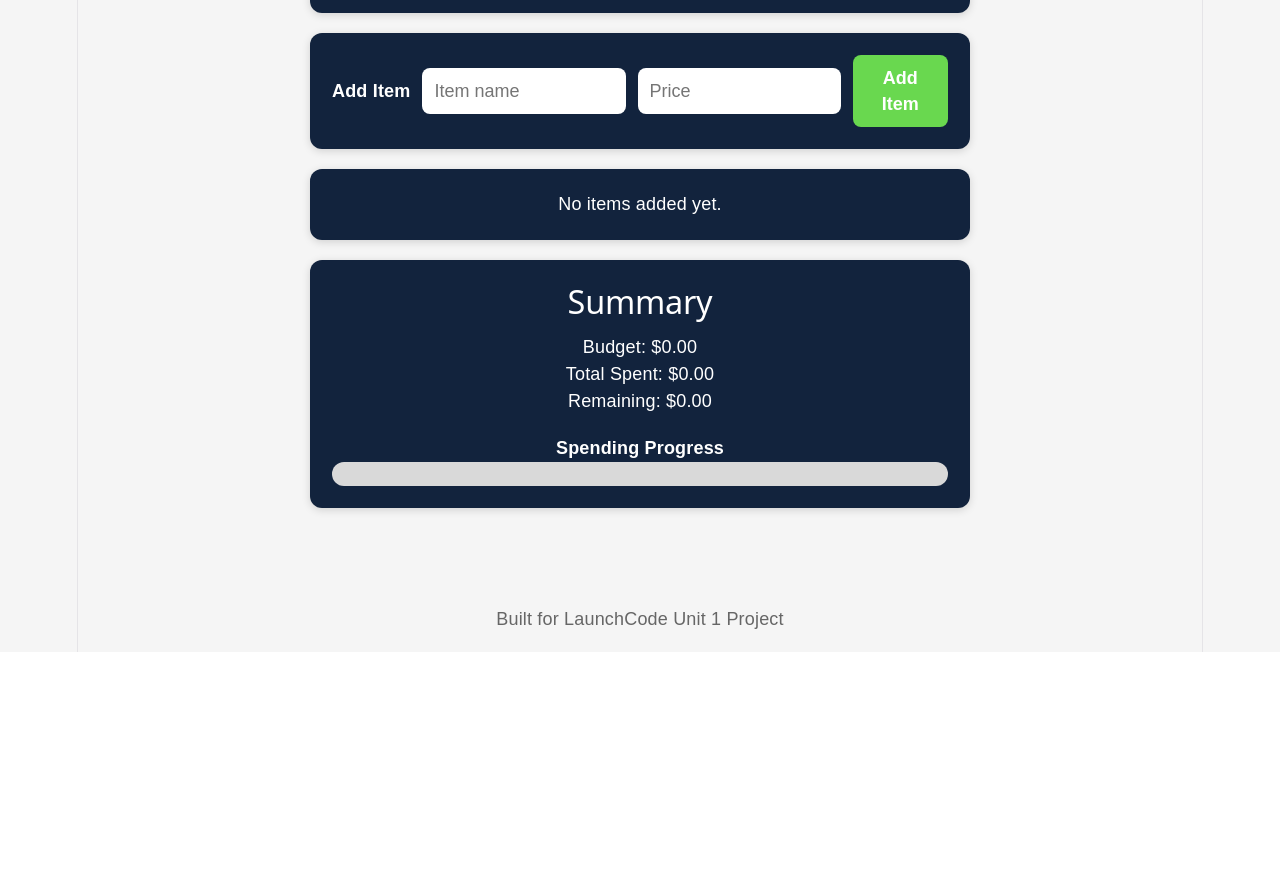
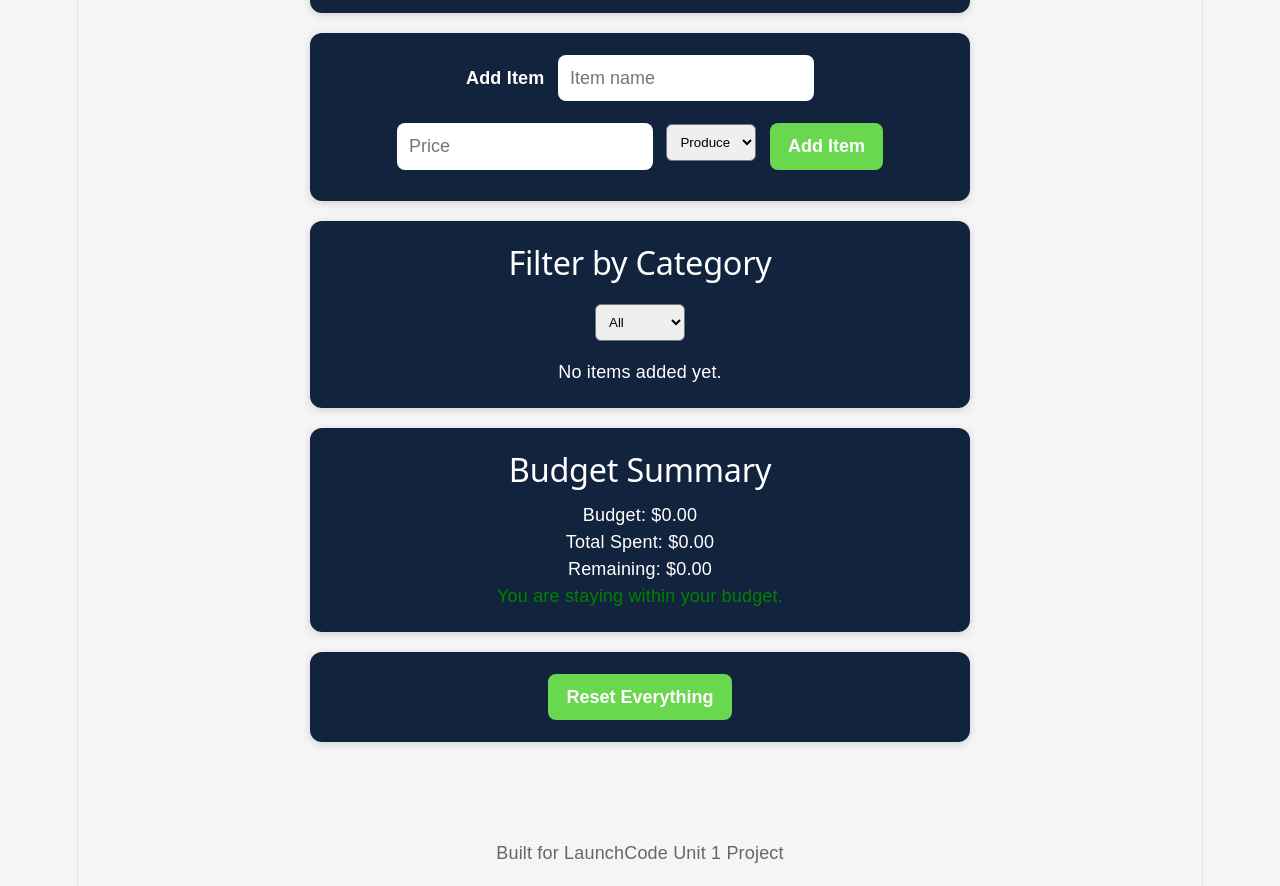
Before and after one commit to Travel987/grocery-budget-tracker, a React (Vite) app: page / in a window 1280 px wide. Shown: the part 780-1666 px from the top of the page. Before the commit the page ends 1432 px from the top, so only its background shows below. Built offline with nearby package versions, Linux system fonts and the light colour scheme.

Commit message:
Update grocery budget tracker

```diff
--- a/src/App.css
+++ b/src/App.css
@@ -580,3 +580,64 @@ html {
     opacity: 0.4;
   }
 }
+.error-text {
+  color: red;
+  margin: 0.5rem 0;
+}
+
+.success-text {
+  color: green;
+  margin: 0.5rem 0;
+}
+
+.bar-container {
+  width: 100%;
+  height: 20px;
+  background-color: #e5e7eb;
+  border-radius: 10px;
+  overflow: hidden;
+  margin: 1rem 0 0.5rem;
+}
+
+.bar-fill {
+  height: 100%;
+  transition: width 0.3s ease;
+}
+
+select {
+  padding: 0.5rem;
+  margin: 0.5rem 0 1rem;
+  border-radius: 6px;
+}
+
+.form-row {
+  display: flex;
+  flex-wrap: wrap;
+  align-items: center;
+  gap: 0.75rem;
+}
+
+.error-text {
+  color: #ff6b6b;
+  width: 100%;
+  margin: 0 0 0.5rem 0;
+  font-size: 0.95rem;
+  font-weight: 600;
+}
+
+.form-row {
+  display: flex;
+  flex-wrap: wrap;
+  align-items: center;
+  justify-content: center;
+  gap: 0.75rem;
+}
+
+.error-text {
+  color: #ff6b6b;
+  width: 100%;
+  margin: 0 0 0.5rem 0;
+  font-size: 0.95rem;
+  font-weight: 600;
+  text-align: center;
+}
--- a/src/App.jsx
+++ b/src/App.jsx
@@ -11,6 +11,14 @@ import Footer from "./components/Footer";
 function App() {
   const [budget, setBudget] = useState(0);
   const [items, setItems] = useState([]);
+
+function resetAll() {
+  const confirmReset = window.confirm("Are you sure you want to reset everything?");
+  if (!confirmReset) return;
+
+  setItems([]);
+  setBudget(0);
+}
 
   const totalSpent = items.reduce(
   (total, item) => total + Number(item.price),
@@ -48,6 +56,7 @@ function App() {
               setBudget={setBudget}
               totalSpent={totalSpent}
               remaining={remaining}
+               resetAll={resetAll}
             />
           }
         />
@@ -59,4 +68,5 @@ function App() {
   );
 }
 
+
 export default App;
--- a/src/components/AddItemForm.jsx
+++ b/src/components/AddItemForm.jsx
@@ -3,11 +3,19 @@ import { useState } from "react";
 function AddItemForm({ addItem }) {
   const [name, setName] = useState("");
   const [price, setPrice] = useState("");
+  const [category, setCategory] = useState("Produce");
+  const [error, setError] = useState("");
 
   function handleSubmit(e) {
     e.preventDefault();
 
     if (!name.trim() || !price) {
+      setError("Please enter both item name and price.");
+      return;
+    }
+
+    if (Number(price) <= 0) {
+      setError("Price must be greater than 0.");
       return;
     }
 
@@ -15,11 +23,15 @@ function AddItemForm({ addItem }) {
       id: Date.now(),
       name: name.trim(),
       price: parseFloat(price),
+      category: category,
     };
 
     addItem(newItem);
+
     setName("");
     setPrice("");
+    setCategory("Produce");
+    setError("");
   }
 
   return (
@@ -27,11 +39,16 @@ function AddItemForm({ addItem }) {
       <div className="form-row">
         <span>Add Item</span>
 
+        {error && <p className="error-text">{error}</p>}
+
         <input
           type="text"
           placeholder="Item name"
           value={name}
-          onChange={(e) => setName(e.target.value)}
+          onChange={(e) => {
+            setName(e.target.value);
+            if (error) setError("");
+          }}
         />
 
         <input
@@ -39,8 +56,24 @@ function AddItemForm({ addItem }) {
           step="0.01"
           placeholder="Price"
           value={price}
-          onChange={(e) => setPrice(e.target.value)}
+          onChange={(e) => {
+            setPrice(e.target.value);
+            if (error) setError("");
+          }}
         />
+
+        <select
+          value={category}
+          onChange={(e) => setCategory(e.target.value)}
+        >
+          <option value="Produce">Produce</option>
+          <option value="Dairy">Dairy</option>
+          <option value="Meat">Meat</option>
+          <option value="Pantry">Pantry</option>
+          <option value="Snacks">Snacks</option>
+          <option value="Drinks">Drinks</option>
+          <option value="Frozen">Frozen</option>
+        </select>
 
         <button type="submit">Add Item</button>
       </div>
--- a/src/components/BudgetForm.jsx
+++ b/src/components/BudgetForm.jsx
@@ -28,11 +28,13 @@ function BudgetForm({ setBudget }) {
         <span>Set Your Budget</span>
 
         <input
-          type="number"
-          placeholder="Enter budget"
-          value={input}
-          onChange={(e) => setInput(e.target.value)}
-        />
+  type="number"
+  step="0.01"
+  min="0"
+  placeholder="Enter budget"
+  value={input}
+  onChange={(e) => setInput(e.target.value)}
+/>
 
         <button type="submit">Set Budget</button>
       </div>
--- a/src/components/Footer.jsx
+++ b/src/components/Footer.jsx
@@ -1,5 +1,9 @@
 function Footer() {
-  return <div className="footer">Built for LaunchCode Unit 1 Project</div>;
+  return (
+    <footer className="footer">
+      Built for LaunchCode Unit 1 Project
+    </footer>
+  );
 }
 
 export default Footer;
--- a/src/components/GroceryItem.jsx
+++ b/src/components/GroceryItem.jsx
@@ -5,7 +5,7 @@ function GroceryItem({ item, deleteItem }) {
   return (
     <div className="item-row">
       <span>
-        {item.name} - ${Number(item.price).toFixed(2)}
+        {item.name} ({item.category}) - ${Number(item.price).toFixed(2)}
       </span>
       <button onClick={() => deleteItem(item.id)}>Delete</button>
     </div>
--- a/src/components/SpendingBar.jsx
+++ b/src/components/SpendingBar.jsx
@@ -1,25 +1,25 @@
 function SpendingBar({ budget, totalSpent }) {
-  const spentPercentage = budget > 0 ? (totalSpent / budget) * 100 : 0;
-  const cappedPercentage = Math.min(spentPercentage, 100);
+  if (budget <= 0) return null;
 
-  let barClass = "progress-fill";
+  const percentUsed = Math.min((totalSpent / budget) * 100, 100);
 
-  if (spentPercentage >= 90) {
-    barClass = "progress-fill danger flash";
-  } else if (spentPercentage >= 75) {
-    barClass = "progress-fill warning";
-  }
+  let barColor = "#4caf50";
+  if (percentUsed >= 75) barColor = "#f4b400";
+  if (percentUsed >= 100) barColor = "#d93025";
 
   return (
-    <div className="progress-bar-wrapper">
-      <p className="progress-label">Spending Progress</p>
-
-      <div className="progress-bar">
+    <div>
+      <h3>Spending Progress</h3>
+      <div className="bar-container">
         <div
-          className={barClass}
-          style={{ width: `${cappedPercentage}%` }}
+          className="bar-fill"
+          style={{
+            width: `${percentUsed}%`,
+            backgroundColor: barColor,
+          }}
         ></div>
       </div>
+      <p>{percentUsed.toFixed(0)}% of budget used</p>
     </div>
   );
 }
--- a/src/components/Summary.jsx
+++ b/src/components/Summary.jsx
@@ -1,34 +1,16 @@
 function Summary({ budget, totalSpent, remaining }) {
-  const spentPercentage = budget > 0 ? (totalSpent / budget) * 100 : 0;
-  const cappedPercentage = Math.min(spentPercentage, 100);
-
-  let barClass = "progress-fill";
-
-  if (spentPercentage >= 90) {
-    barClass = "progress-fill danger flash";
-  } else if (spentPercentage >= 75) {
-    barClass = "progress-fill warning";
-  }
-
   return (
-    <div className="summary-text">
-      <h2>Summary</h2>
+    <div>
+      <h2>Budget Summary</h2>
       <p>Budget: ${Number(budget).toFixed(2)}</p>
       <p>Total Spent: ${Number(totalSpent).toFixed(2)}</p>
-      <p>
-        Remaining: {remaining < 0 ? "- " : ""}
-        ${Math.abs(remaining).toFixed(2)}
-      </p>
+      <p>Remaining: ${Number(remaining).toFixed(2)}</p>
 
-      <div className="progress-bar-wrapper">
-        <p className="progress-label">Spending Progress</p>
-        <div className="progress-bar">
-          <div
-            className={barClass}
-            style={{ width: `${cappedPercentage}%` }}
-          ></div>
-        </div>
-      </div>
+      {remaining < 0 ? (
+        <p className="error-text">You are over budget.</p>
+      ) : (
+        <p className="success-text">You are staying within your budget.</p>
+      )}
     </div>
   );
 }
--- a/src/pages/About.jsx
+++ b/src/pages/About.jsx
@@ -52,6 +52,6 @@ function About() {
   );
 }
 
-<p>This project demonstrates core React concepts including state and routing.</p>
+
 
 export default About;
--- a/src/pages/Home.jsx
+++ b/src/pages/Home.jsx
@@ -1,7 +1,9 @@
+import { useState } from "react";
 import BudgetForm from "../components/BudgetForm";
 import AddItemForm from "../components/AddItemForm";
 import GroceryList from "../components/GroceryList";
 import Summary from "../components/Summary";
+import SpendingBar from "../components/SpendingBar";
 
 function Home({
   items,
@@ -11,14 +13,22 @@ function Home({
   setBudget,
   totalSpent,
   remaining,
+  resetAll,
 }) {
+  const [selectedCategory, setSelectedCategory] = useState("All");
+
+  const filteredItems =
+    selectedCategory === "All"
+      ? items
+      : items.filter((item) => item.category === selectedCategory);
+
   return (
     <div className="app-container">
       <div className="card">
         <h1>Grocery Budget Tracker</h1>
         <p>
           This app helps you manage your grocery spending by setting a budget,
-          adding items, and tracking how much you&apos;ve spent.
+          adding items, and tracking how much you've spent.
         </p>
       </div>
 
@@ -29,13 +39,13 @@ function Home({
             <a href="#budget-section">Set a grocery budget</a>
           </li>
           <li>
-            <a href="#grocery-list-section">Add and remove items</a>
+            <a href="#add-item-section">Add grocery items</a>
           </li>
           <li>
-            <a href="#summary-section">Track total spending</a>
+            <a href="#grocery-list-section">Filter and remove items</a>
           </li>
           <li>
-            <a href="#summary-section">See remaining balance instantly</a>
+            <a href="#summary-section">Track spending and remaining balance</a>
           </li>
         </ul>
       </div>
@@ -49,7 +59,22 @@ function Home({
       </div>
 
       <div className="card" id="grocery-list-section">
-        <GroceryList items={items} deleteItem={deleteItem} />
+        <h2>Filter by Category</h2>
+        <select
+          value={selectedCategory}
+          onChange={(e) => setSelectedCategory(e.target.value)}
+        >
+          <option value="All">All</option>
+          <option value="Produce">Produce</option>
+          <option value="Dairy">Dairy</option>
+          <option value="Meat">Meat</option>
+          <option value="Pantry">Pantry</option>
+          <option value="Snacks">Snacks</option>
+          <option value="Drinks">Drinks</option>
+          <option value="Frozen">Frozen</option>
+        </select>
+
+        <GroceryList items={filteredItems} deleteItem={deleteItem} />
       </div>
 
       <div className="card" id="summary-section">
@@ -58,6 +83,11 @@ function Home({
           totalSpent={totalSpent}
           remaining={remaining}
         />
+        <SpendingBar budget={budget} totalSpent={totalSpent} />
+      </div>
+
+      <div className="card">
+        <button onClick={resetAll}>Reset Everything</button>
       </div>
     </div>
   );
```
